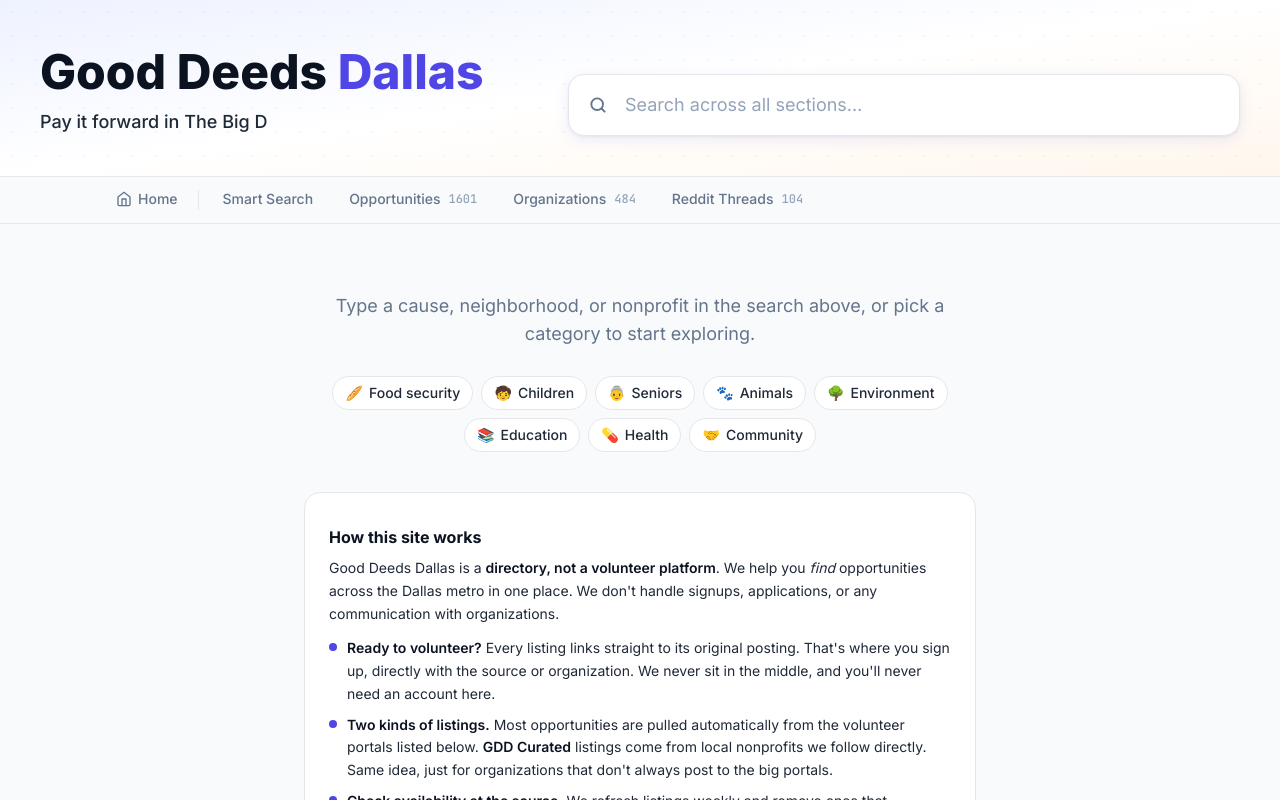
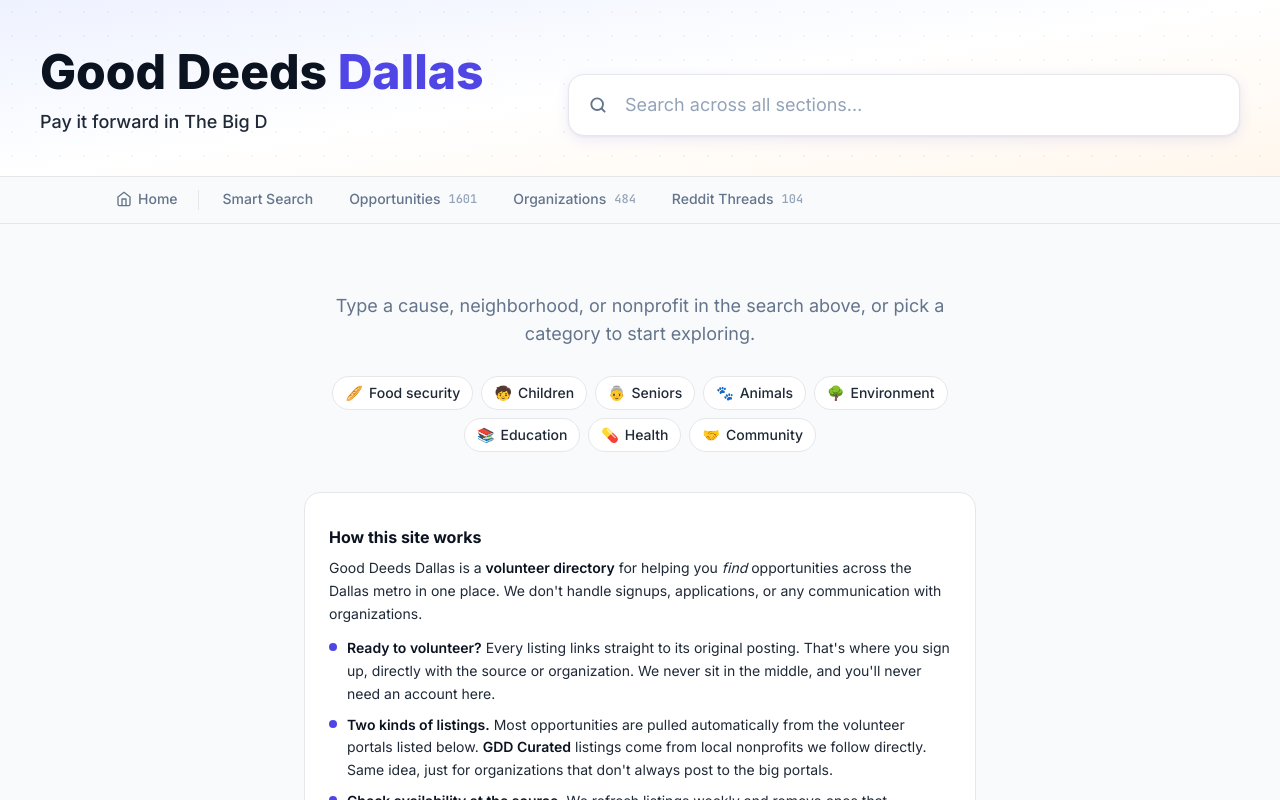
Before and after one commit to grrompala/good-deeds-dallas, a Next.js app in the folder frontend/: page / in a window 1280 px wide. Shown: the top 800 px of the page. Built offline with nearby package versions, Linux system fonts and the light colour scheme.

Commit message:
landing edits

```diff
--- a/frontend/components/SourcesBlurb.jsx
+++ b/frontend/components/SourcesBlurb.jsx
@@ -15,8 +15,7 @@
       <div>
         <h3 className="font-bold text-ink text-base mb-2">How this site works</h3>
         <p className="text-sm text-inkSoft leading-relaxed mb-3">
-          Good Deeds Dallas is a <strong className="font-semibold text-ink">directory,
-          not a volunteer platform</strong>. We help you <em>find</em> opportunities
+          Good Deeds Dallas is a <strong className="font-semibold text-ink">volunteer directory</strong> for helping you <em>find</em> opportunities
           across the Dallas metro in one place. We don't handle signups,
           applications, or any communication with organizations.
         </p>
```
